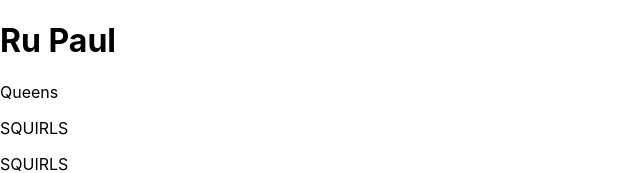
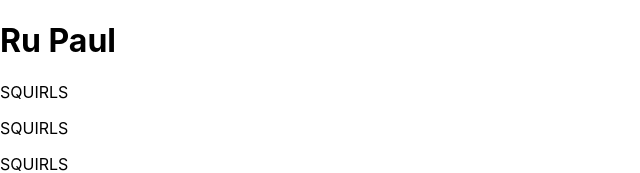
Before and after one commit to Ionajane/tic_tuck_toe, a React (Create React App) app: page / in a window 1280 px wide. Shown: the top 173 px of the page, without its empty margins (0-640 px from the left). Built offline with nearby package versions, Linux system fonts and the light colour scheme.

Commit message:
commit test

```diff
--- a/src/containers/BoardContainer.js
+++ b/src/containers/BoardContainer.js
@@ -7,7 +7,7 @@ class BoardContainer extends Component {
     super();
     this.state = {
       squares: [
-        {value: "x"},
+        {value: ""},
         {value: ""},
         {value: ""},
         {value: ""},
```
